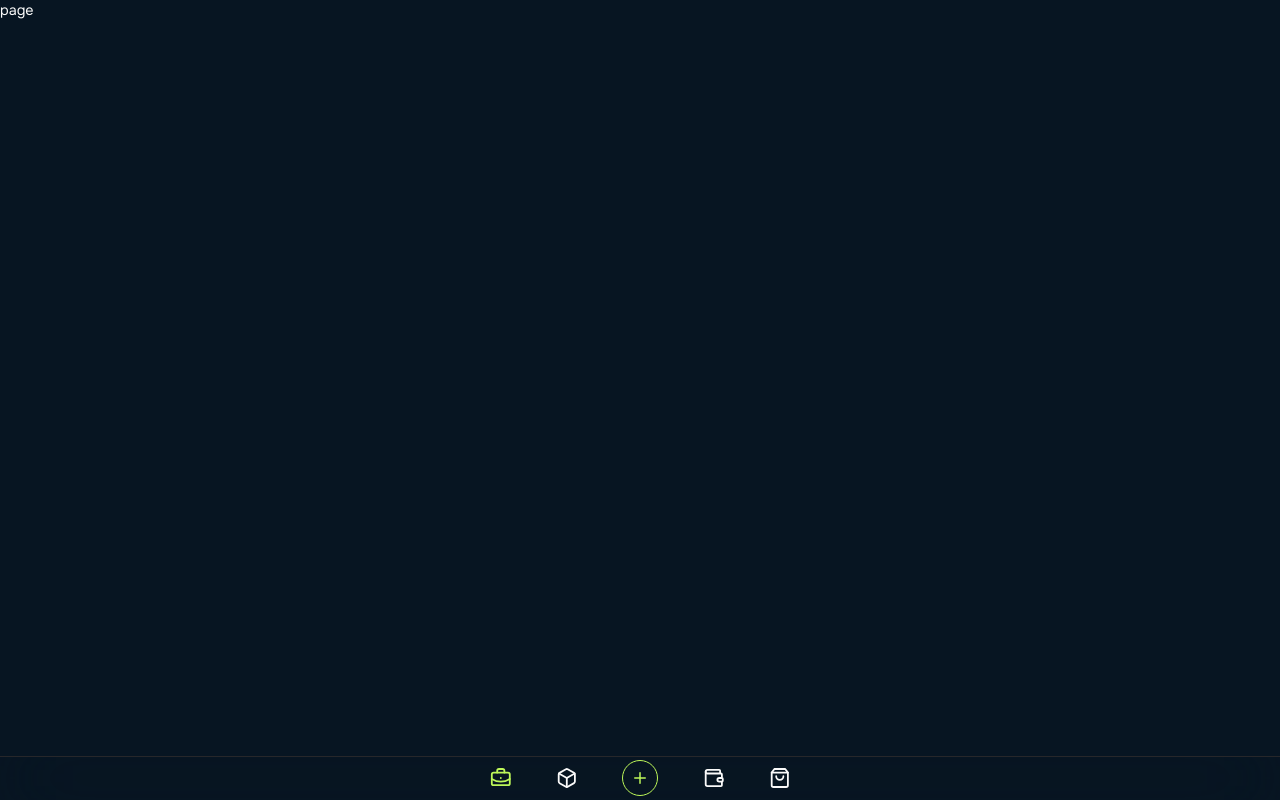
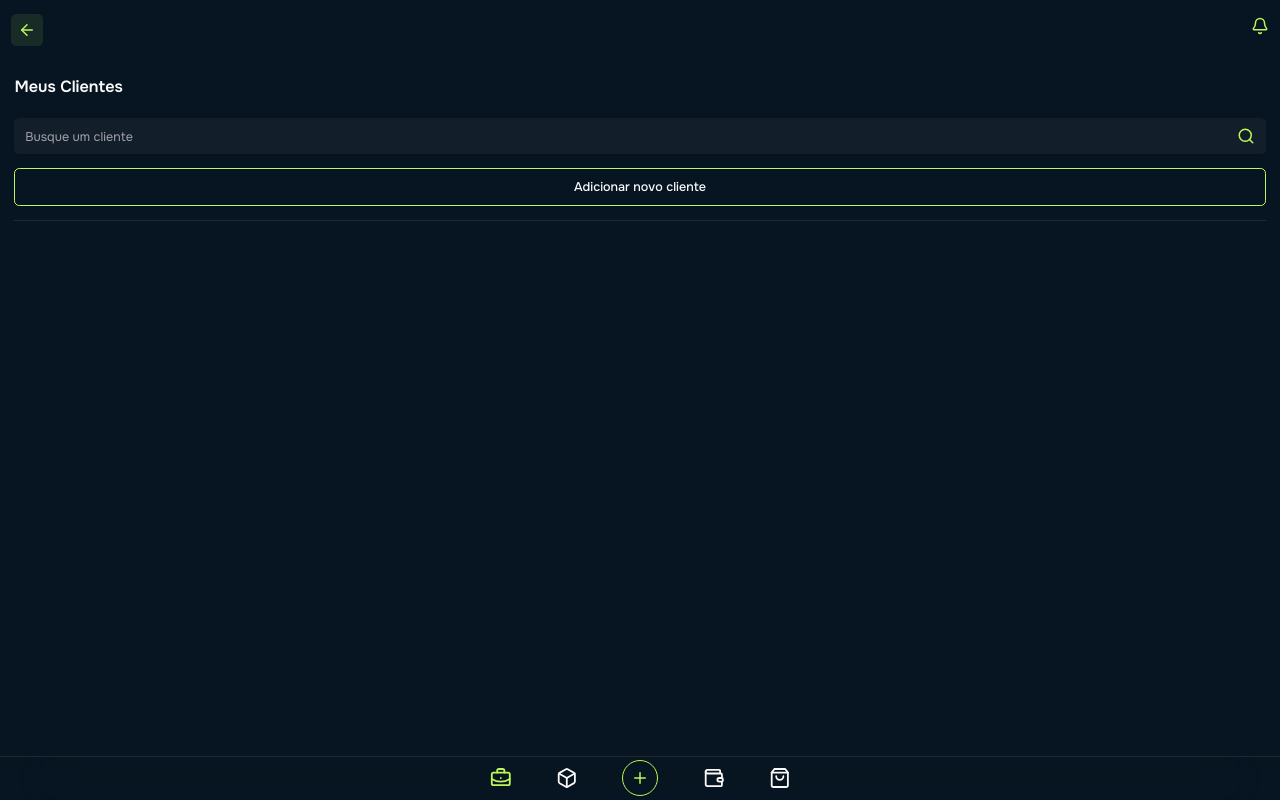
Before and after one commit to viniciosragazzidev/polaris, a Next.js app: page /app/clients in a window 1280 px wide. Built offline with nearby package versions, Linux system fonts and the light colour scheme.

Commit message:
adicionado a pagina de clientes

```diff
--- a/src/app/app/clients/page.tsx
+++ b/src/app/app/clients/page.tsx
@@ -1,5 +1,38 @@
-const page = () => {
-  return <div>page</div>;
-};
+import { Button } from "@/components/ui/button";
+import { Input } from "@/components/ui/input";
+import { ArrowLeft, Bell, Search } from "lucide-react";
 
-export default page;
+export default function Clientes() {
+  return (
+    <>
+      <div className="flex justify-between py-4 bg-background w-full px-3">
+        <span
+          onClick={() => window.history.back()}
+          className="bg-primary/10 p-1 px-2 rounded-md"
+        >
+          <ArrowLeft className="cursor-pointer w-5 text-primary " />
+        </span>
+
+        <Bell className="cursor-pointer w-5 text-primary" />
+      </div>
+      <main className="container mx-auto p-4">
+        <header>
+          <h1 className="text-lg font-semibold">Meus Clientes</h1>
+        </header>
+        <div className="pt-5 pb-4 flex flex-col gap-4 border-b border-secondary">
+          <div className="text-sm relative flex items-center ">
+            <Input
+              placeholder="Busque um cliente"
+              className="w-full placeholder:text-sm py-5 bg-secondary/50 border-none"
+            />
+            <Search className="absolute right-3 text-primary  w-5" />
+          </div>
+
+          <Button variant="outline" className="text-sm py-5">
+            Adicionar novo cliente
+          </Button>
+        </div>
+      </main>
+    </>
+  );
+}
--- a/src/app/app/components/initial-cards.tsx
+++ b/src/app/app/components/initial-cards.tsx
@@ -31,12 +31,12 @@ export default function InitialCards() {
       <div className="flex gap-4 pb-4">
         <StatCard
           title="Clientes"
-          href=""
+          href="app/clients"
           icon={<Phone className="h-5 w-5 text-primary" />}
         />
         <StatCard
           title="Meus Serviços"
-          href=""
+          href="app/invoice"
           icon={<DollarSign className="h-5 w-5 text-primary" />}
         />
         <StatCard
--- a/src/app/app/invoice/page.tsx
+++ b/src/app/app/invoice/page.tsx
@@ -14,7 +14,7 @@ export default function Invoices() {
       </div>
       <main className="container mx-auto p-4">
         <header>
-          <h1 className="text-lg font-semibold">Meus Clientes</h1>
+          <h1 className="text-lg font-semibold">Meus Serviços</h1>
         </header>
         <div className="pt-5 pb-4 flex flex-col gap-4 border-b border-secondary">
           <div className="text-sm relative flex items-center ">
@@ -26,7 +26,7 @@ export default function Invoices() {
           </div>
 
           <Button variant="outline" className="text-sm py-5">
-            Adicionar novo cliente
+            Adicionar novo Serviço
           </Button>
         </div>
       </main>
```
